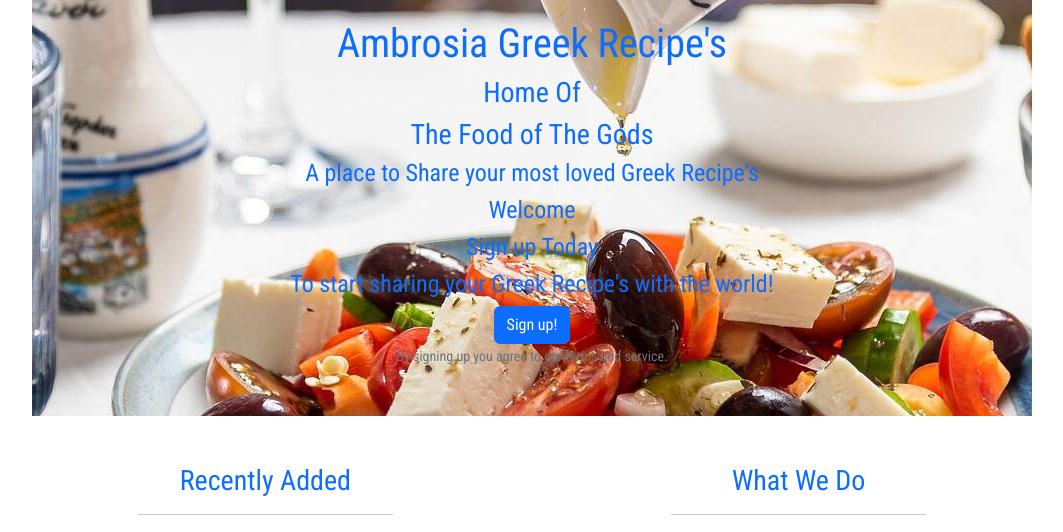
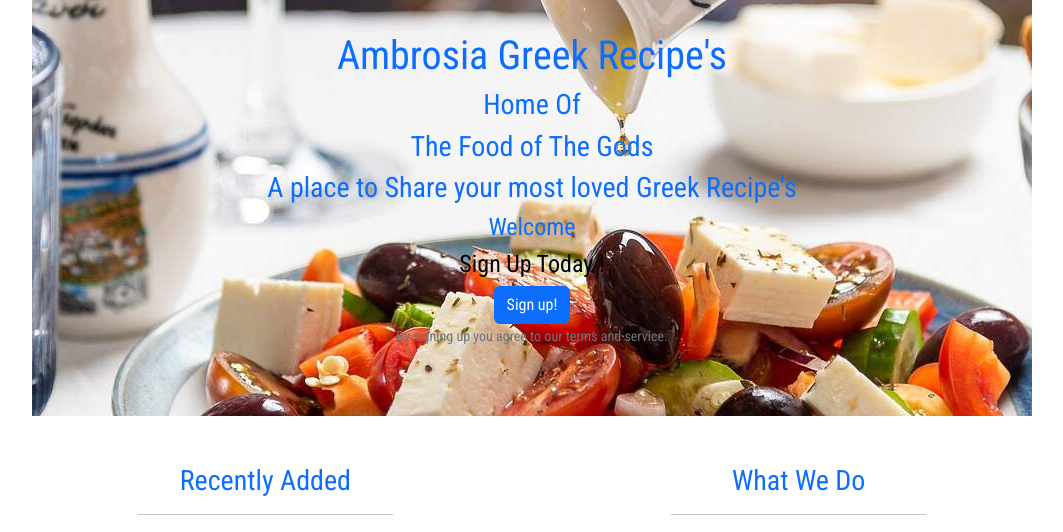
Before and after one commit to TaraHelberg/Ambrosia-Greek-Recipe-s, a Django app: page / in a window 1280 px wide. Shown: the part 96-628 px from the top of the page, without its empty margins (108-1171 px from the left). Run offline with Django 3.2, Linux system fonts and the light colour scheme; data that the repository does not hold is empty.

Commit message:
Add contrast for text visability to index.html & add css

```diff
--- a/static/css/style.css
+++ b/static/css/style.css
@@ -26,7 +26,7 @@ body {
 
 /*Hero Image style*/
 .logo-hero {
-    margin-top: 0.5em;
+    margin-top: 0.8em;
 }
 
 #hero-image {
@@ -50,6 +50,11 @@ body {
     to{
         transform: scale(1.1);
     }
+}
+
+/*Carasoule style*/
+.carousel-caption {
+    background-color:  rgba(0, 0, 0, 0.4);
 }
 
 /* Card Hover */
--- a/templates/index.html
+++ b/templates/index.html
@@ -13,7 +13,7 @@
                     <h1 class="logo-hero">Ambrosia Greek Recipe's</h1>
                     <h3>Home Of</h3>
                     <h3>The Food of The Gods</h3>
-                    <h4>A place to Share your most loved Greek Recipe's</h4>
+                    <h3>A place to Share your most loved Greek Recipe's</h3>
                     <h4>Welcome</h4>
                     <!--Displays Loged In User Else Sign up Message -->
                     {% if user.is_authenticated %}
@@ -21,8 +21,7 @@
                     <h4 class="text-black">{{ user.username }}</h4>
                     {% else %}
                     <!--Displays Sign Up Message-->
-                    <h4>Sign up Today</h4>
-                    <h4>To start sharing your Greek Recipe's with the world!</h4>
+                    <h4 class="text-black">Sign Up Today !</h4>
                     {% endif %}
                     <form action="{% url 'account_signup' %}" method="get">
                         <!--Displays Log Out if User Loged In Else Sign Up-->
@@ -69,8 +68,8 @@
                                 {% else %}
                                 <img src="{{ recipe.featured_image.url }}" class="d-block w-100" alt="{{ recipe.title }}">
                                 {% endif %}
-                                <div class="carousel-caption d-none d-md-block">
-                                    <h5>{{ recipe.title }}</h5>
+                                <div class="carousel-caption">
+                                    <h4>{{ recipe.title }}</h4>
                                     <p>{{ recipe.description}}</p>
                                     <p>Author: {{ recipe.author }}</p>
                                 </div>
```
